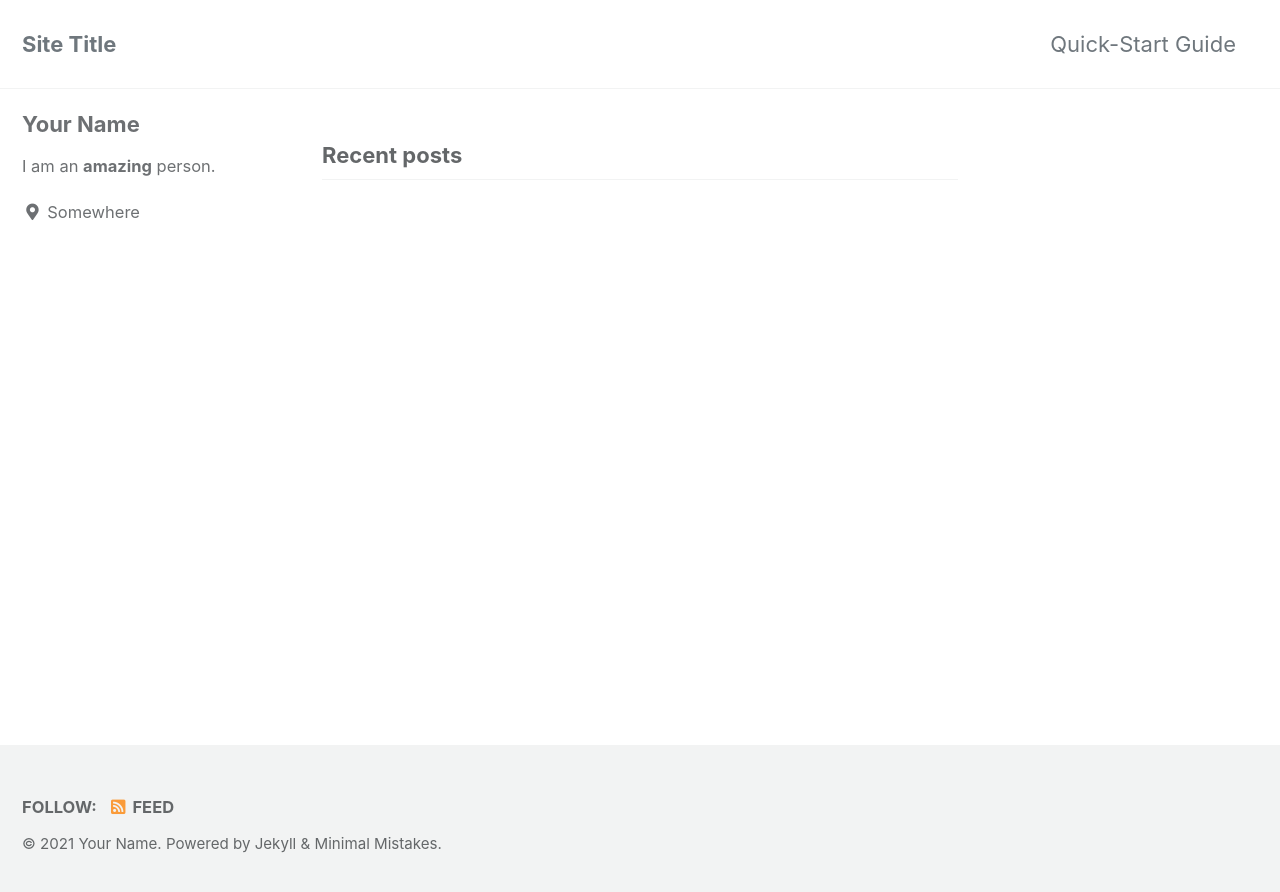
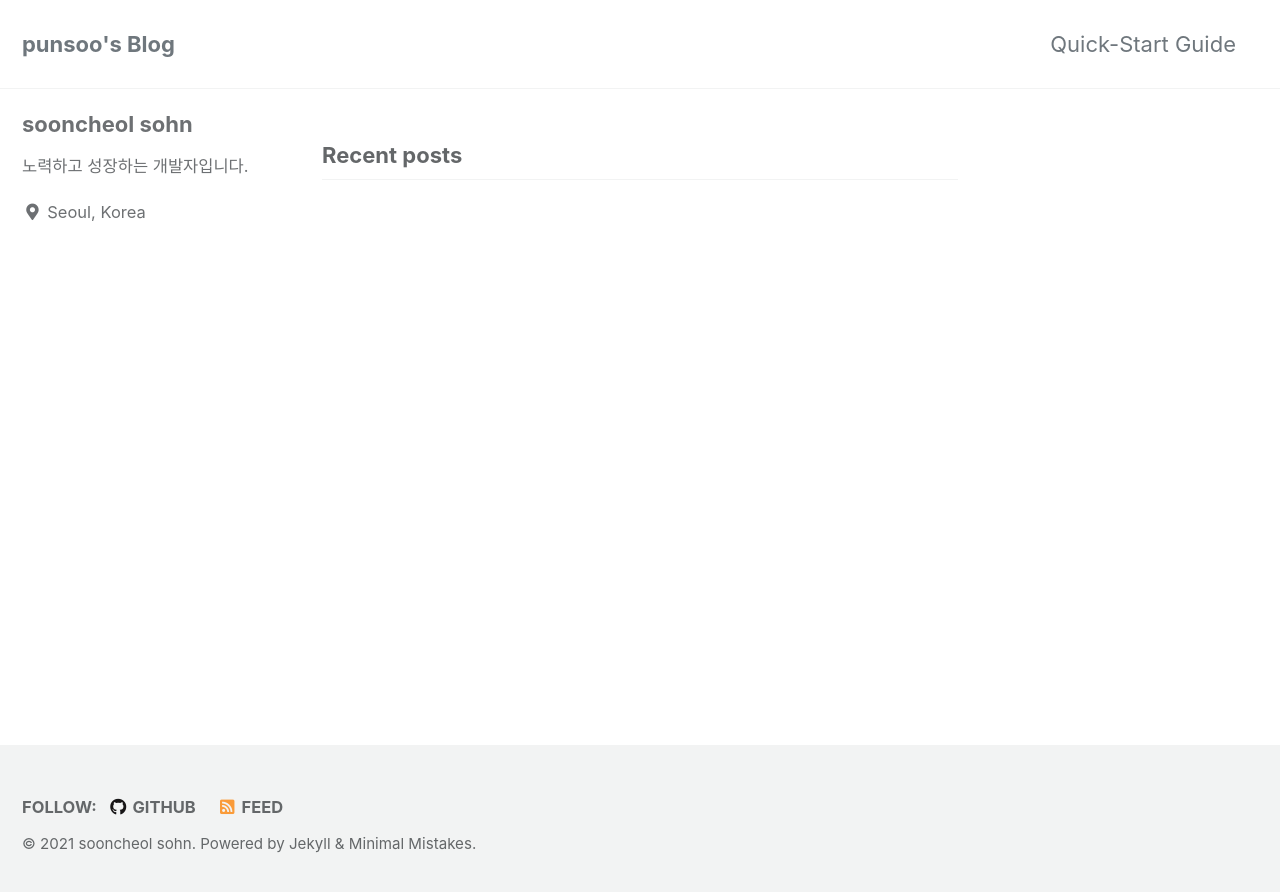
Before and after one commit to punsoo/punsoo.github.io, a Jekyll site: the page built from index.html, in a window 1280 px wide. Shown: the top 892 px of the page. Built offline with Jekyll 4.4.1, drawn with Linux system fonts in a browser that asks for light colours; cached includes are drawn as plain includes; the list of posts is cut into pages by our own code.

Commit message:
테스트

```diff
--- a/_config.yml
+++ b/_config.yml
@@ -16,11 +16,11 @@ minimal_mistakes_skin    : "default" # "air", "aqua", "contrast", "dark", "dirt"
 
 # Site Settings
 locale                   : "en-US"
-title                    : "Site Title"
+title                    : "punsoo's Blog"
 title_separator          : "-"
 subtitle                 : # site tagline that appears below site title in masthead
-name                     : "Your Name"
-description              : "An amazing website."
+name                     : "sooncheol sohn"
+description              : "개발 지식 저장소"
 url                      : # the base hostname & protocol for your site e.g. "https://mmistakes.github.io"
 baseurl                  : # the subpath of your site, e.g. "/blog"
 repository               : # GitHub username/repo-name e.g. "mmistakes/minimal-mistakes"
@@ -94,10 +94,10 @@ analytics:
 
 # Site Author
 author:
-  name             : "Your Name"
+  name             : "sooncheol sohn"
   avatar           : # path of avatar image, e.g. "/assets/images/bio-photo.jpg"
-  bio              : "I am an **amazing** person."
-  location         : "Somewhere"
+  bio              : "노력하고 성장하는 개발자입니다."
+  location         : "Seoul, Korea"
   email            :
   links:
     - label: "Email"
@@ -130,7 +130,7 @@ footer:
       # url:
     - label: "GitHub"
       icon: "fab fa-fw fa-github"
-      # url:
+      url: https://github.com/punsoo
     - label: "GitLab"
       icon: "fab fa-fw fa-gitlab"
       # url:
```
Also changed, not shown: _posts/test.md (added, +1 -0 lines), minimal-mistakes-jekyll.gemspec (added).
